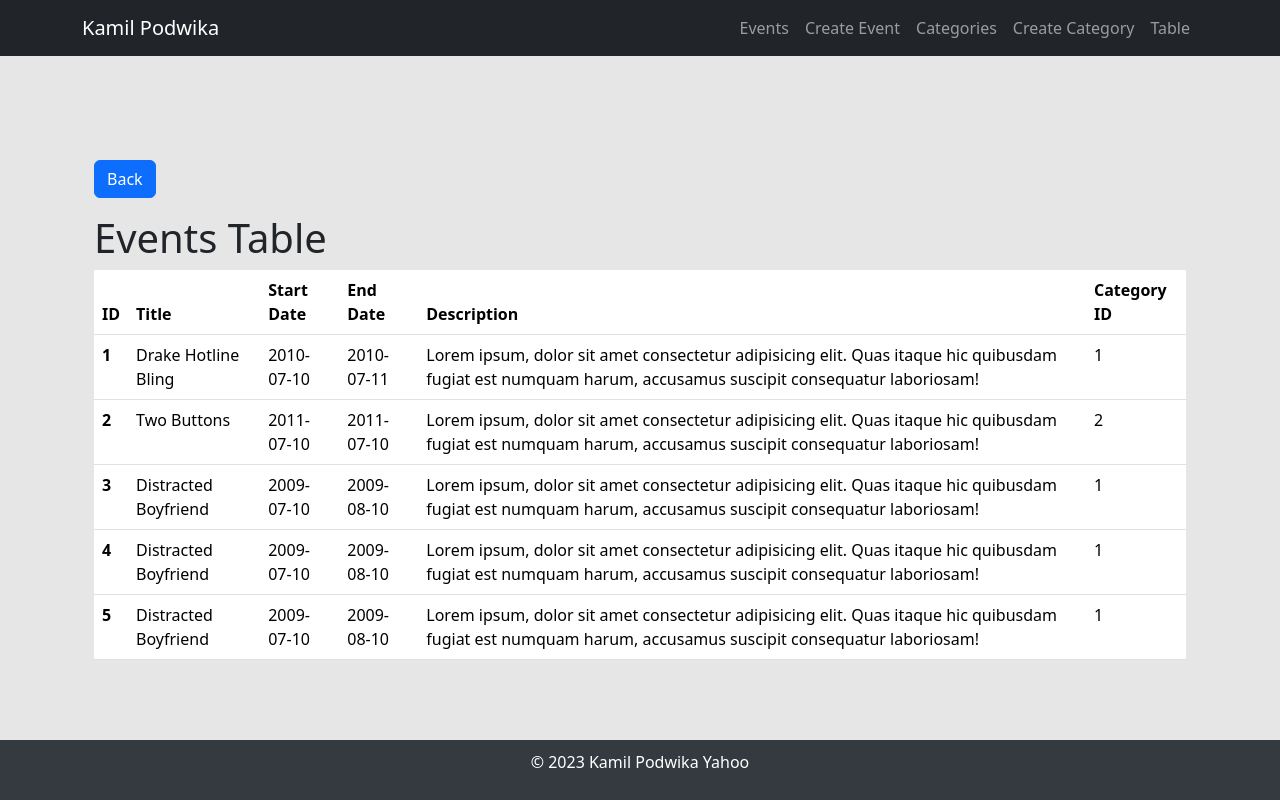
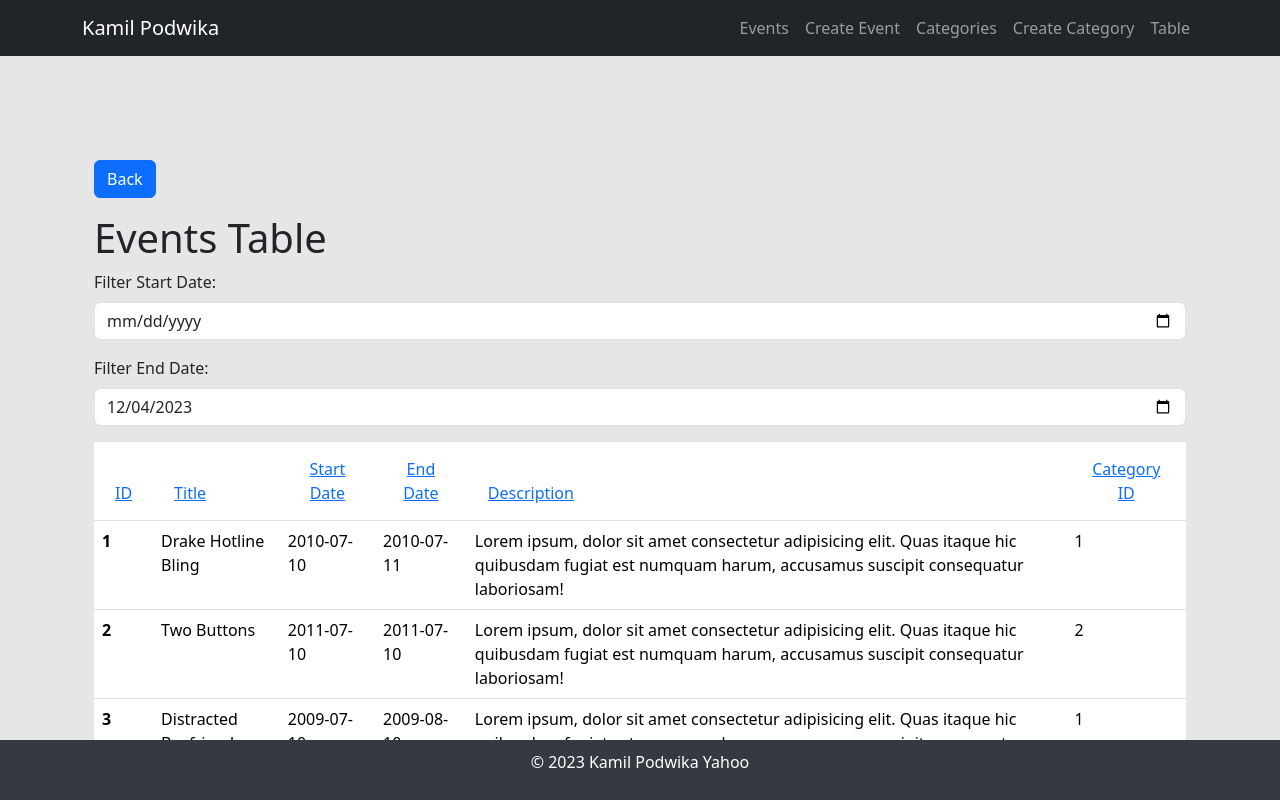
Before and after one commit to KamilPo/my_app, a React (Create React App) app: page /table in a window 1280 px wide. Shown: the top 800 px of the page. Built offline with nearby package versions, Linux system fonts and the light colour scheme.

Commit message:
filter Table

```diff
--- a/src/pages/Table.js
+++ b/src/pages/Table.js
@@ -1,9 +1,48 @@
-import React from "react";
+import React, { useState } from "react";
 import { Link } from "react-router-dom";
 
+export default function Table(props) {
+    const [sortBy, setSortBy] = useState(""); // Kategoria, według której sortujemy
+    const [sortOrder, setSortOrder] = useState("asc"); // Kolejność sortowania: asc (rosnąco) lub desc (malejąco)
+    // const [filterStartDate, setFilterStartDate] = useState(""); // Filtrowanie według startDate
+    // const [filterEndDate, setFilterEndDate] = useState(""); // Filtrowanie według endDate
 
-export default function Table(props) {
-  const eventsCards = props.events.map((event) => (
+    const handleSort = (category) => {
+        if (category === sortBy) {
+            // Jeśli klikamy na tę samą kategorię, zmień kolejność sortowania
+            setSortOrder(sortOrder === "asc" ? "desc" : "asc");
+        } else {
+            // Jeśli klikamy na nową kategorię, ustaw ją jako kategorię sortowania i domyślnie w kolejności rosnącej
+            setSortBy(category);
+            setSortOrder("asc");
+        }
+    };
+
+    const [startDate, setStartDate] = React.useState("");
+    const [endDate, setEndDate] = React.useState(new Date().toJSON().slice(0, 10));
+    const events = props.events
+    const filteredEvents = events
+        .filter(event => event.startDate > startDate || !startDate)
+        .filter(event => event.endDate <= endDate || !endDate)
+        .map(event => {
+            return {
+                ...event
+            }
+        })
+
+    function handleChangeStartDate(event) {
+        event.preventDefault()
+        const { value } = event.target
+        setStartDate(value)
+    }
+
+    function handleChangeEndDate(event) {
+        event.preventDefault()
+        const { value } = event.target
+        setEndDate(value)
+    }
+
+    const eventsCards = filteredEvents.map((event) => (
         <tr key={event.id}>
             <th scope="row">{event.id}</th>
             <td>{event.title}</td>
@@ -20,18 +59,84 @@ export default function Table(props) {
                 Back
             </Link>
             <h1>Events Table</h1>
+            <div className="mb-3">
+                <label  className="form-label">
+                    Filter Start Date:
+                </label>
+                <input
+                    type="date"
+                    className="form-control"
+                    value={startDate}
+                    onChange={handleChangeStartDate}
+                />
+            </div>
+            <div className="mb-3">
+                <label  className="form-label">
+                    Filter End Date:
+                </label>
+                <input
+                    type="date"
+                    className="form-control"
+                    value={endDate}
+                    onChange={handleChangeEndDate}
+                />
+            </div>
             <table className="table">
                 <thead>
                     <tr>
-            <th scope="col">ID</th>
-            <th scope="col">Title</th>
-            <th scope="col">Start Date</th>
-            <th scope="col">End Date</th>
-            <th scope="col">Description</th>
-            <th scope="col">Category ID</th>
+                        <th scope="col">
+                            <button
+                                className="btn btn-link"
+                                onClick={() => handleSort("id")}
+                            >
+                                ID
+                            </button>
+                        </th>
+                        <th scope="col">
+                            <button
+                                className="btn btn-link"
+                                onClick={() => handleSort("title")}
+                            >
+                                Title
+                            </button>
+                        </th>
+                        <th scope="col">
+                            <button
+                                className="btn btn-link"
+                                onClick={() => handleSort("startDate")}
+                            >
+                                Start Date
+                            </button>
+                        </th>
+                        <th scope="col">
+                            <button
+                                className="btn btn-link"
+                                onClick={() => handleSort("endDate")}
+                            >
+                                End Date
+                            </button>
+                        </th>
+                        <th scope="col">
+                            <button
+                                className="btn btn-link"
+                                onClick={() => handleSort("description")}
+                            >
+                                Description
+                            </button>
+                        </th>
+                        <th scope="col">
+                            <button
+                                className="btn btn-link"
+                                onClick={() => handleSort("categoryId")}
+                            >
+                                Category ID
+                            </button>
+                        </th>
                     </tr>
                 </thead>
-        <tbody>{eventsCards}</tbody>
+                <tbody>
+                {eventsCards}
+                </tbody>
             </table>
         </div>
     );
--- a/src/pages/aaa.html
+++ /dev/null
@@ -1,30 +0,0 @@
-<!DOCTYPE html>
-<html lang="en">
-
-<head>
-    <meta charset="UTF-8">
-    <meta name="viewport" content="width=device-width, initial-scale=1, shrink-to-fit=no">
-    <link href="https://cdn.jsdelivr.net/npm/bootstrap@5.3.0/dist/css/bootstrap.min.css" rel="stylesheet">
-    <title>Your Bootstrap Page</title>
-    <style>
-        /* Add custom styles here if needed */
-        body {
-            padding-top: 56px; /* Adjust based on your navbar height */
-            background-color: #f8f9fa; /* Optional background color */
-        }
-
-        .footer {
-            position: fixed;
-            bottom: 0;
-            width: 100%;
-            background-color: #343a40; /* Footer background color */
-            color: #ffffff; /* Footer text color */
-            text-align: center;
-            padding: 10px 0;
-        }
-    </style>
-</head>
-
-
-
-</html>
```
Lines whose indentation alone changed are shown as unchanged.
